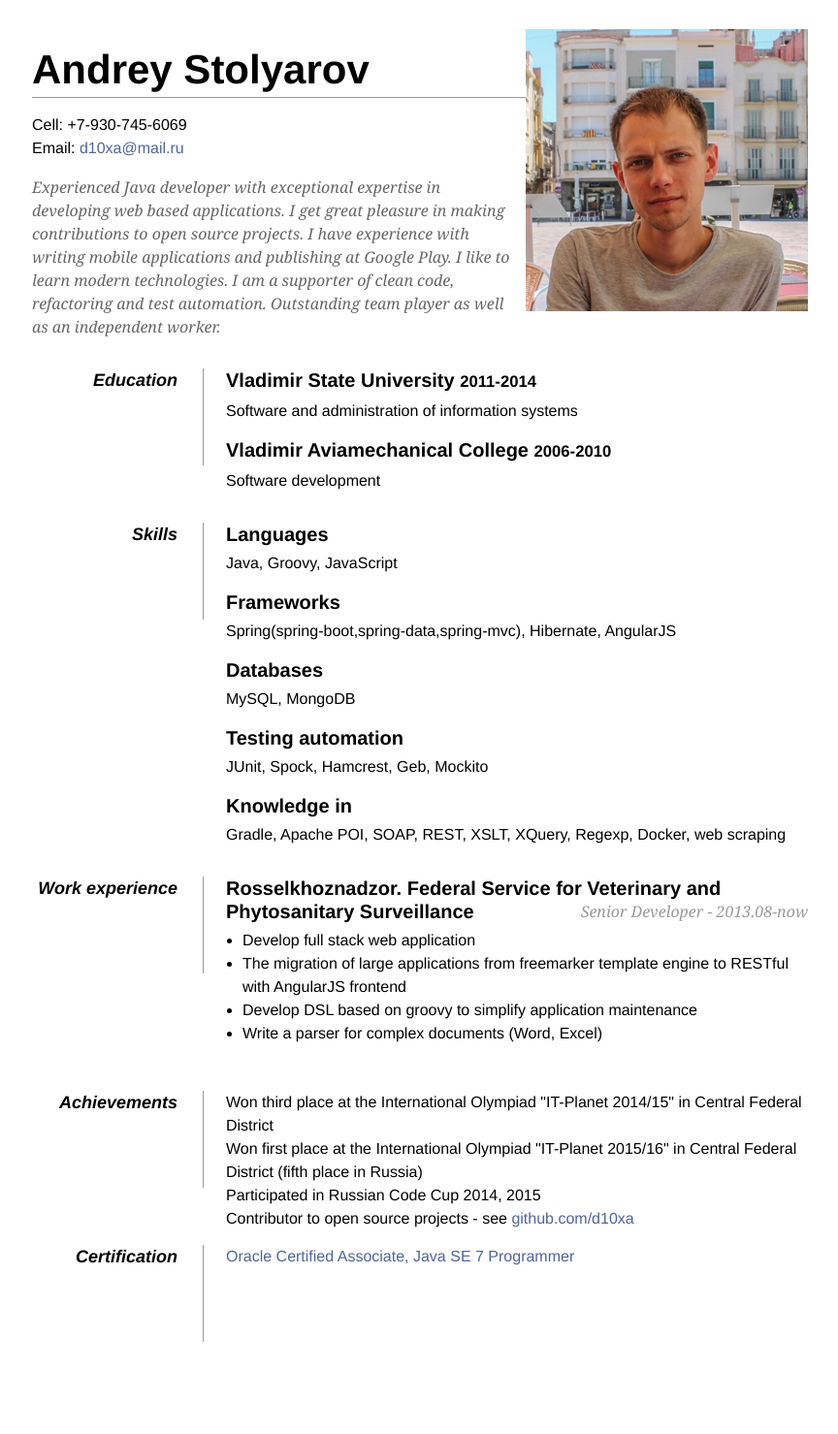
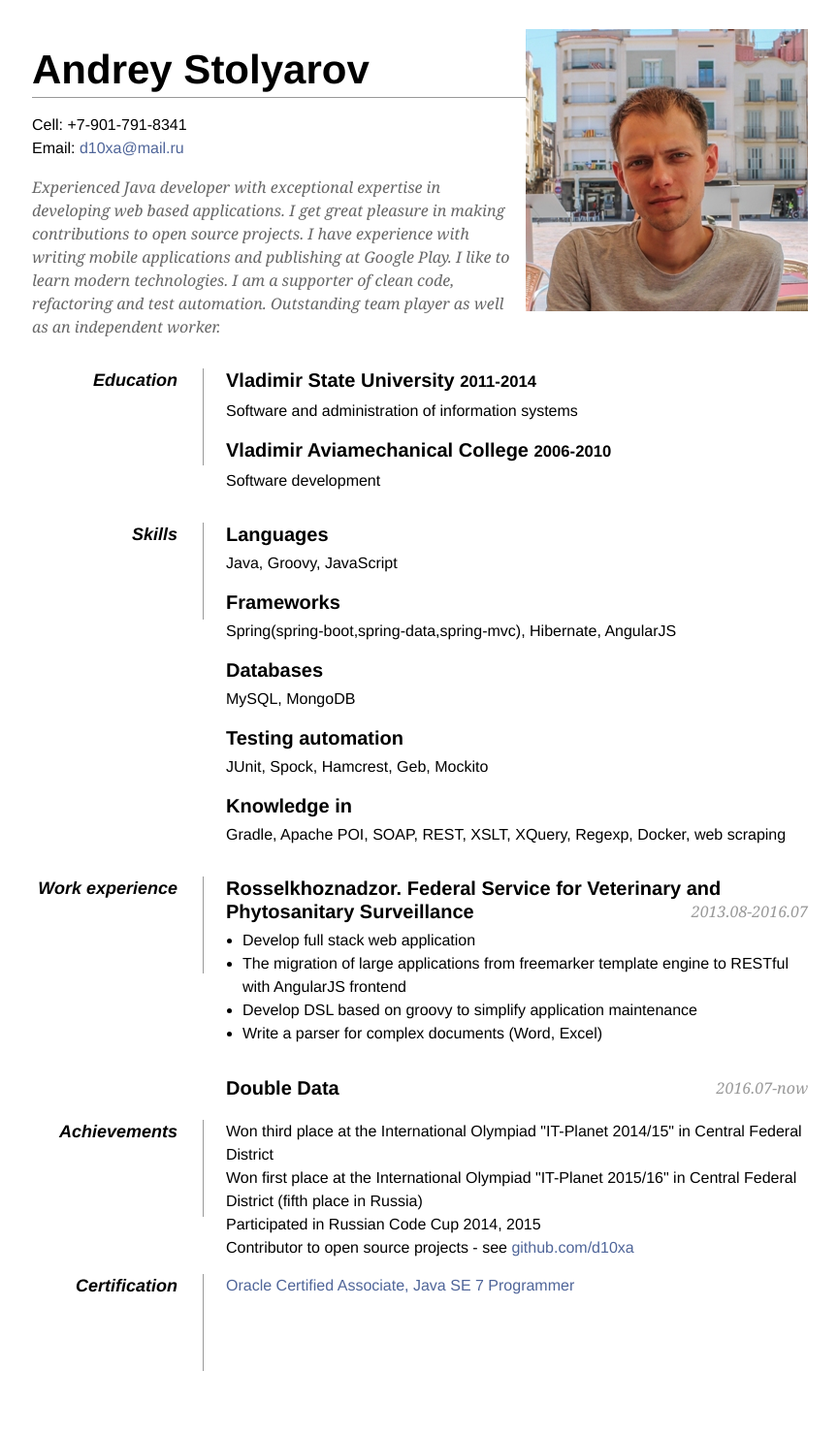
Before and after one commit to d10xa/d10xa.github.io, a Jekyll site: the page built from resume.html, in a window 1280 px wide. Shown: the whole page at 97% size, without its empty margins (207-1071 px from the left). Built offline with Jekyll 4.4.1, drawn with Linux system fonts in a browser that asks for light colours; before the commit the page ends 1449 px from its top, so only the background shows below that.

Commit message:
Update resume

```diff
--- a/resume.html
+++ b/resume.html
@@ -31,7 +31,7 @@ permalink: /resume/
         <h1 class="fn">Andrey Stolyarov</h1>
 
         <p>
-            Cell: <span class="tel">+7-930-745-6069</span><br />
+            Cell: <span class="tel">+7-901-791-8341</span><br />
             Email: <a class="email" href="mailto:d10xa@mail.ru">d10xa@mail.ru</a>
         </p>
     </div>
@@ -85,7 +85,7 @@ permalink: /resume/
         <dt>Work experience</dt>
         <dd>
             <h2>Rosselkhoznadzor. Federal Service for Veterinary and Phytosanitary Surveillance
-                <span>Senior Developer - 2013.08-now</span>
+                <span>2013.08-2016.07</span>
             </h2>
             <ul>
                 <li>Develop full stack web application</li>
@@ -93,7 +93,11 @@ permalink: /resume/
                 <li>Develop DSL based on groovy to simplify application maintenance</li>
                 <li>Write a parser for complex documents (Word, Excel)</li>
             </ul>
-
+        </dd>
+        <dd>
+            <h2>Double Data
+                <span>2016.07-now</span>
+            </h2>
         </dd>
 
         <dd class="clear"></dd>
```
